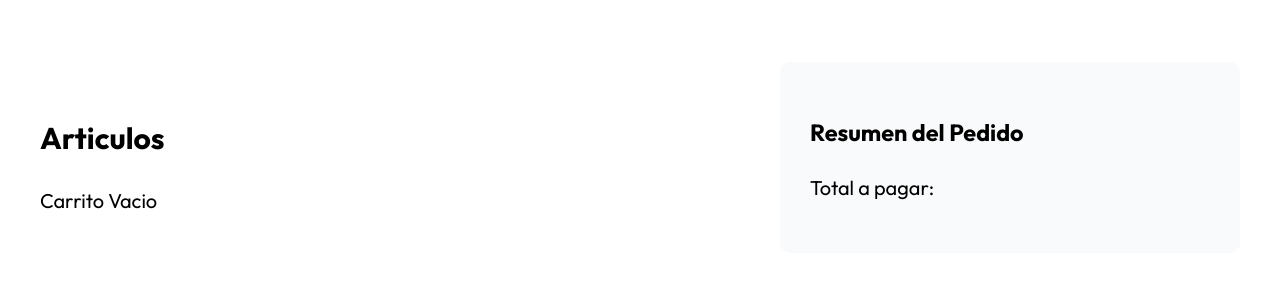
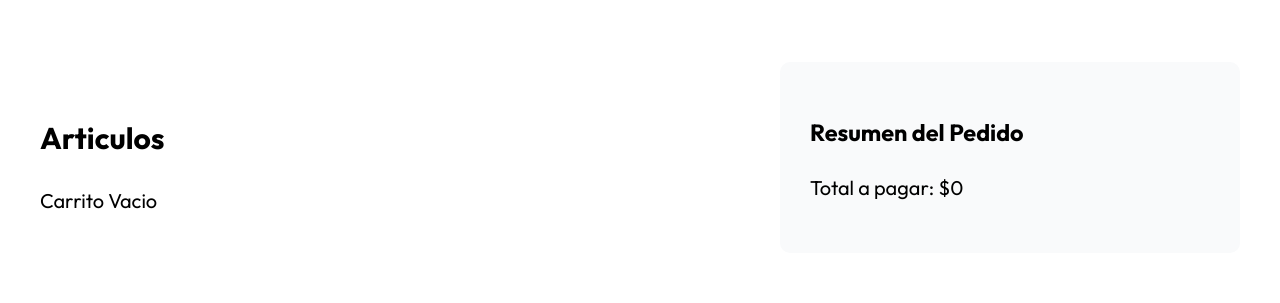
Before and after one commit to agustintrossero/guitarla-next, a Next.js app: page /carrito in a window 1280 px wide. Shown: the part 351-654 px from the top of the page. Built offline with nearby package versions, Linux system fonts and the light colour scheme.

Commit message:
using useEffect and useState to calculate the total of all selected products and given styles

```diff
--- a/pages/carrito.js
+++ b/pages/carrito.js
@@ -1,9 +1,17 @@
+import { useEffect, useState } from "react"
 import Image from "next/image"
 import Layout from "@/components/layout"
 import styles from "../styles/carrito.module.css"
 
 export default function Carrito({carrito, actualizarCantidad}) {
-  //console.log(carrito)
+
+  const [total, setTotal] = useState(0)
+
+  useEffect(() => {
+    const calculoTotal = carrito.reduce((total, producto) => total + (producto.cantidad * producto.precio), 0)
+    setTotal(calculoTotal)
+  }, [carrito])
+
   return (
     <Layout title="Carrito de compras">
       <main className="contenedor">
@@ -46,7 +54,7 @@ export default function Carrito({carrito, actualizarCantidad}) {
             </div>
             <aside className={styles.resumen}>
                 <h3>Resumen del Pedido</h3>
-                <p>Total a pagar: </p>
+                <p>Total a pagar: ${total}</p>
             </aside>
         </div>
       </main>
--- a/styles/carrito.module.css
+++ b/styles/carrito.module.css
@@ -57,4 +57,6 @@
     background-color: #F9FAFB;
     padding: 3rem;
     border-radius: 1rem;
+    position: sticky;
+    top: 3rem;
 }
```
